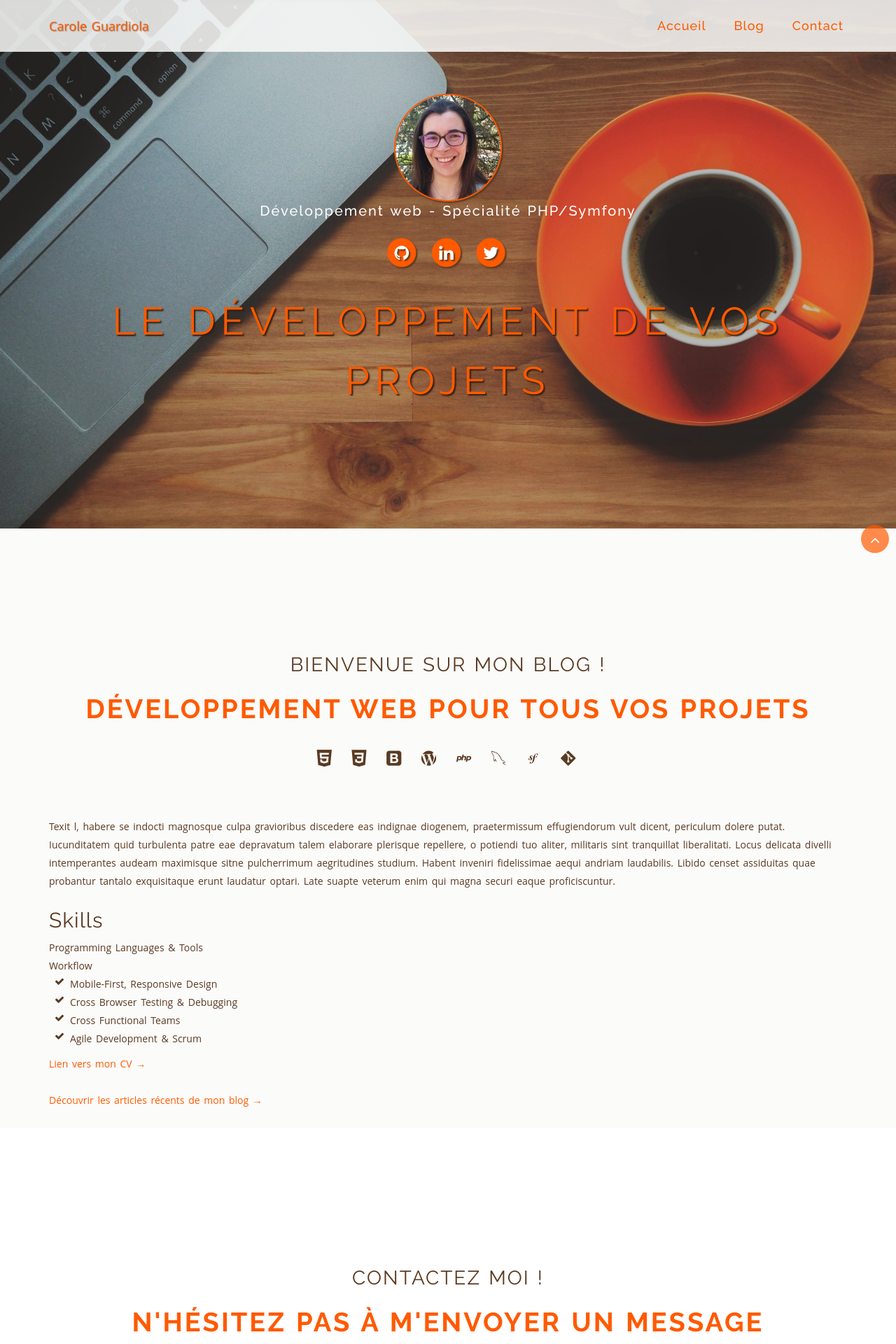
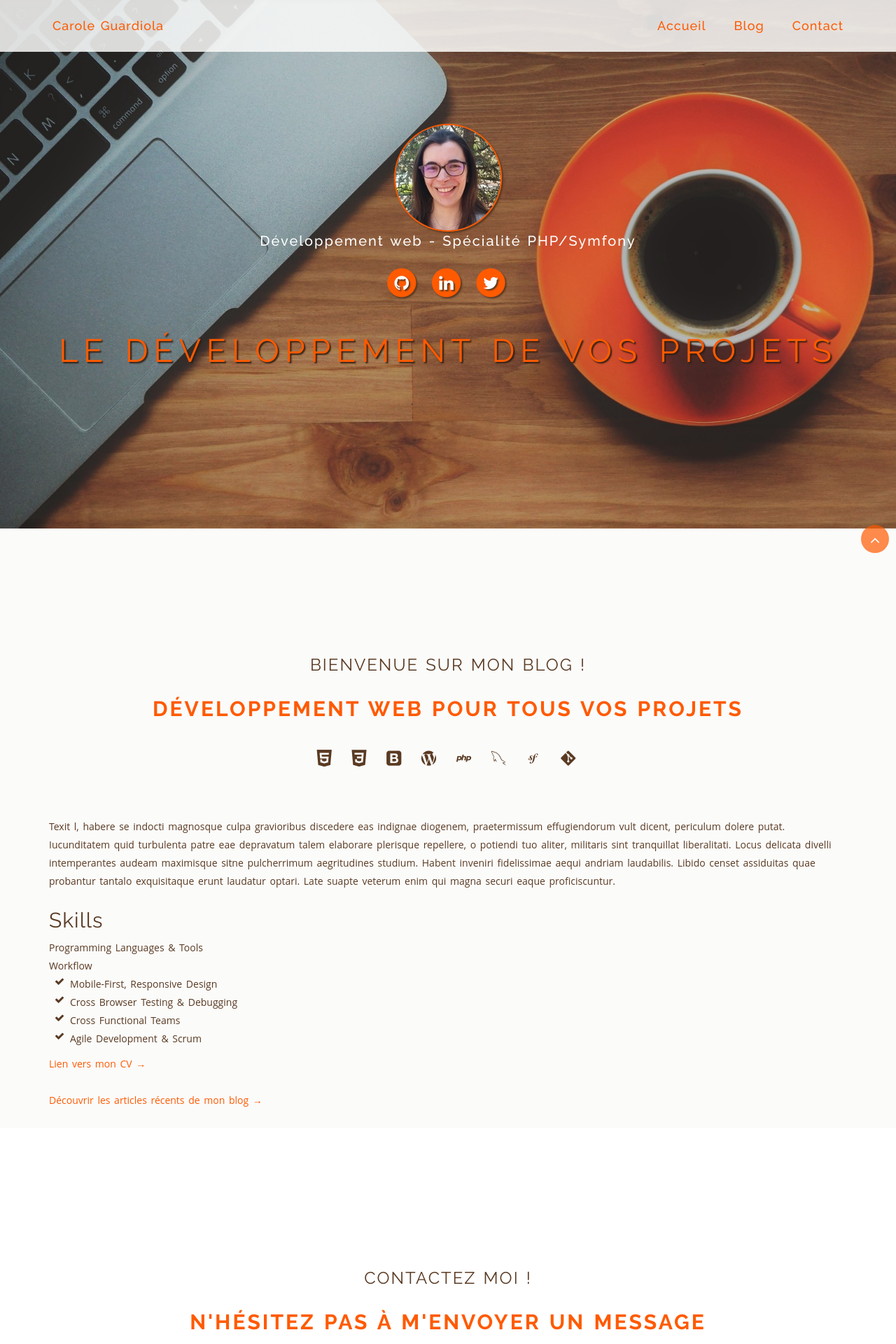
Before and after one commit to caroleguardiola/P5-OC-Blog, a PHP site: page / in a window 1280 px wide. Shown: the top 1920 px of the page at 70% size. Run offline with PHP 8.4, Linux system fonts and the light colour scheme.

Commit message:
Title font size modified.

```diff
--- a/public/css/style.css
+++ b/public/css/style.css
@@ -214,7 +214,7 @@ h6 {
 .btn.btn-lg {
   padding: 10px 35px;
   letter-spacing: 2px;
-  font-size: 21px;
+  font-size: 18px;
 }
 .btn.btn-sm {
   padding: 7px 20px;
@@ -374,9 +374,15 @@ h6 {
   color: #ff5a00;
 }
 .navbar-default .navbar-brand {
+  font-family: "Raleway";
+  font-size: 18px;
+  font-weight: 500;
+  letter-spacing: 1px;
+  padding-left: 20px;
+  padding-right: 20px;
   color: #ff5a00;
-  text-shadow: 1px 1px 1px rgba(90, 58, 34, 0.5);
-  font-weight: 500;
+  -webkit-transition: color 0.3s, background-color 0.3s, padding 0.3s;
+          transition: color 0.3s, background-color 0.3s, padding 0.3s;
 }
 .navbar-brand {
   height: auto;
@@ -496,7 +502,7 @@ h6 {
   font-family: "Raleway";
   color: #ff5a00;
   text-transform: uppercase;
-  font-size: 55px;
+  font-size: 46px;
   line-height: 85px;
   font-weight: 400;
   letter-spacing: 8px;
@@ -618,7 +624,7 @@ h6 {
   color: #5a3a22;
   font-weight: 400;
   letter-spacing: 2px;
-  font-size: 28px;
+  font-size: 24px;
   line-height: 48px;
   display: inline-block;
   *display: inline;
@@ -631,7 +637,7 @@ h6 {
   font-family: "Raleway";
   text-transform: uppercase;
   color: #ff5a00;
-  font-size: 38px;
+  font-size: 30px;
   line-height: 58px;
   font-weight: 700;
   letter-spacing: 3px;
--- a/view/frontend/addPostView.php
+++ b/view/frontend/addPostView.php
@@ -48,7 +48,7 @@
                     <label for="content">Contenu</label><br />
                     <textarea id="content" name="content" class="form-control" rows="10"><?= isset($_SESSION['inputs'] ['content']) ? $_SESSION['inputs'] ['content'] : ''; ?></textarea>
                 </div>
-                    <button class="btn btn-main btn-lg" type="submit" id="send"<i class="fa fa-paper-plane "></i> Envoyer</button>
+                    <button class="btn btn-main btn-lg" type="submit" id="send"><i class="fa fa-paper-plane "></i> Envoyer</button>
                 </form>
             <div id="result-message" role="alert"></div>
         </div>
--- a/view/frontend/listPostsView.php
+++ b/view/frontend/listPostsView.php
@@ -19,7 +19,7 @@
 			<div class="col-md-12">
 				<?php foreach ($posts as $blog_posts):?>
 					<div class="blog-post">
-						<h2 class="post-title"><a href="index.php?action=post&amp;id=<?= $blog_posts->getId(); ?>" class="more-link""><?= $blog_posts->getTitle();?></a></h2>
+						<h3 class="post-title"><a href="index.php?action=post&amp;id=<?= $blog_posts->getId(); ?>" class="more-link""><?= $blog_posts->getTitle();?></a></h3>
 						<div class="post-meta">
 							<p><strong><?php
 							if ($blog_posts->getDateCreationFr() != $blog_posts->getDateUpdateFr())
--- a/view/frontend/updatePostView.php
+++ b/view/frontend/updatePostView.php
@@ -49,7 +49,7 @@
                     <label for="content">Contenu</label><br />
                     <textarea id="content" name="content" class="form-control" placeholder="Contenu" rows="10"><?php if (isset($posted)) echo $posted->getContent(); ?></textarea>
                 </div>
-                    <button class="btn btn-main btn-lg" type="submit" id="send"<i class="fa fa-paper-plane "></i> Envoyer</button>
+                    <button class="btn btn-main btn-lg" type="submit" id="send"><i class="fa fa-paper-plane "></i> Envoyer</button>
                 </form>
             <div id="result-message" role="alert"></div>
         </div>
```
